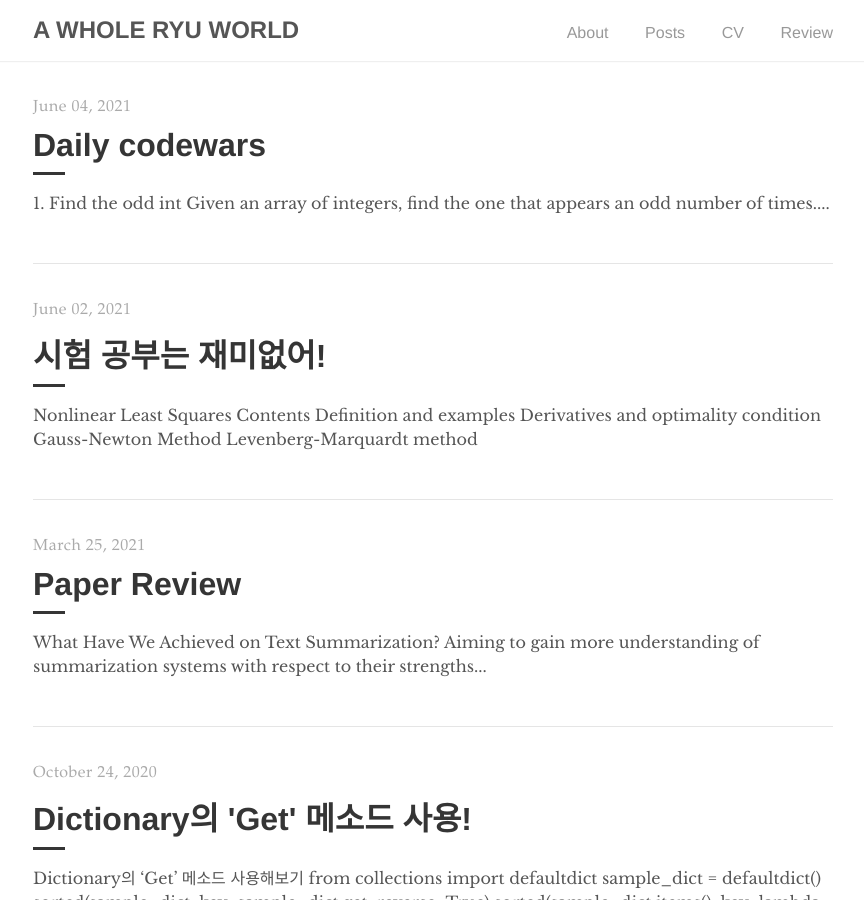
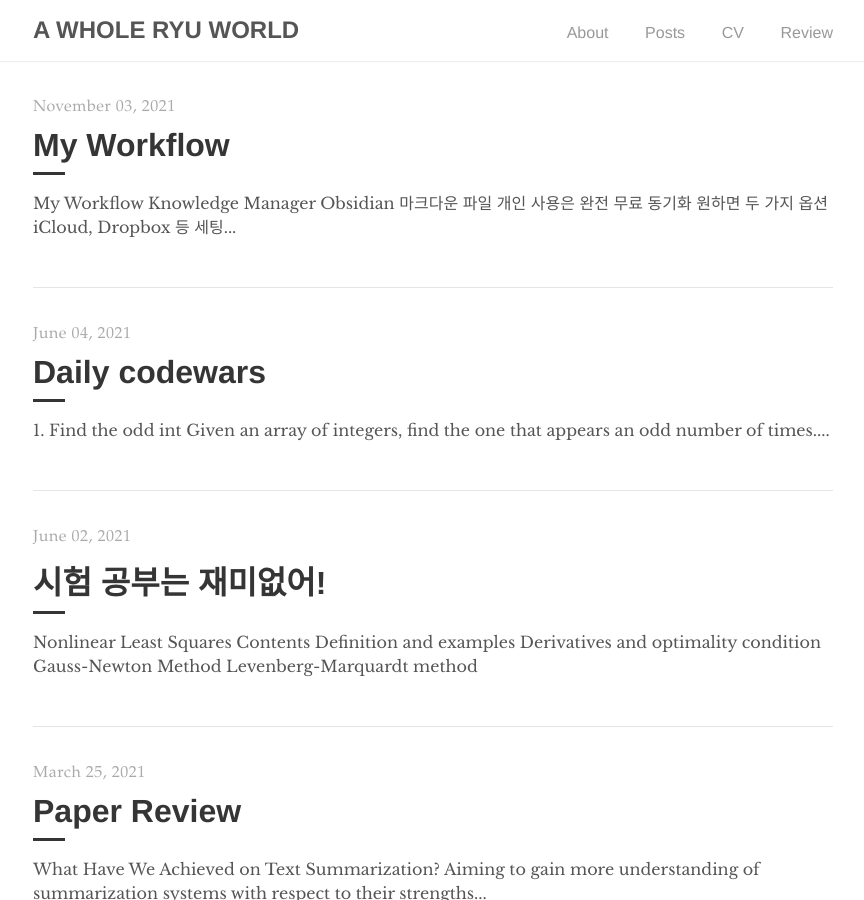
Before and after one commit to ryuqae/ryuqae.github.io, a Jekyll site: the page built from index.html, in a window 1280 px wide and 900 px high. Shown: the whole window, without its empty margins (207-1071 px from the left). Built offline with Jekyll 4.4.1, drawn with Linux system fonts in a browser that asks for light colours; formulas are drawn with MathJax 3; the list of posts is cut into pages by our own code.

Commit message:
new_post

```diff
--- /dev/null
+++ b/_posts/2021-11-03-my-workflow.md
@@ -0,0 +1,46 @@
+---
+creation date: 2021-11-03 11:52
+modification date: Wednesday 3rd November 2021 11:52:45
+alias:
+tag:
+layout: post
+title: My Workflow
+author: Jeongwoo
+use_math: false
+comments: false
+---
+
+# My Workflow
+
+## Knowledge Manager
+
+### Obsidian
+
+- 마크다운 파일
+- 개인 사용은 **완전 무료**
+  - 동기화 원하면 두 가지 옵션
+    - iCloud, Dropbox 등
+    - 세팅 불편
+- 방대한 지식의 연결
+- 오프라인
+- Subscription
+  - Sync
+    - ~~\$96/yr~~ > ** \$48/yr**
+  - Publish
+    - ~~\$192/yr~~ > ** \$96/yr**
+
+### Craft
+
+- 모바일에서 간단한 메모
+- 공유할 내용
+
+### Notion
+
+## Reference Manager
+
+### Zotero + Zotfile
+
+- Zotero.org
+-
+
+##
```
Also changed, not shown: _pages/about.md (+0 -2 lines), 1 other file.
